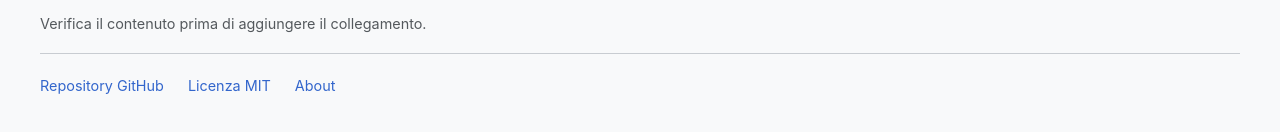
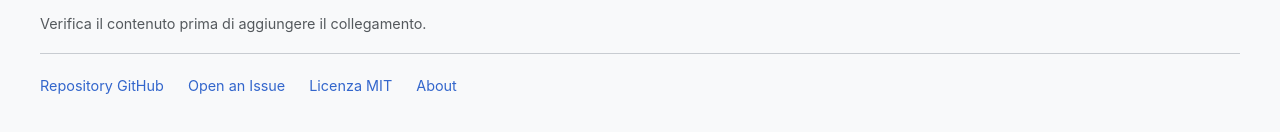
Before and after one commit to niko091/OrphanPageWikipedia, a website with bundled scripts: page web/connections.html in a window 1280 px wide. Shown: the part 716-848 px from the top of the page. Built offline with nearby package versions, Linux system fonts and the light colour scheme; no server answers; files whose address does not match are found by name.

Commit message:
Added issue creation in the footer

```diff
--- a/web/connections.html
+++ b/web/connections.html
@@ -25,6 +25,7 @@
 <p data-i18n="Verifica il contenuto prima di aggiungere il collegamento.">Verifica il contenuto prima di aggiungere il collegamento.</p>
 <nav class="footer-nav" aria-label="Informazioni sul progetto" data-i18n-aria-label="Informazioni sul progetto">
 <a id="footer-repository" href="https://github.com/niko091/OrphanPageWikipedia" data-i18n="Repository GitHub">Repository GitHub</a>
+<a id="footer-issue" href="https://github.com/niko091/OrphanPageWikipedia/issues/new" data-i18n="Open an Issue">Open an Issue</a>
 <a id="footer-license" href="https://github.com/niko091/OrphanPageWikipedia/blob/main/LICENSE" data-i18n="Licenza MIT">Licenza MIT</a>
 <a id="footer-about" href="about.html" data-i18n="About">About</a>
 </nav>
```
Also changed, not shown: web/creators.html (+1 -0 lines), web/deorphanize.html (+1 -0 lines), web/index.html (+1 -0 lines).
